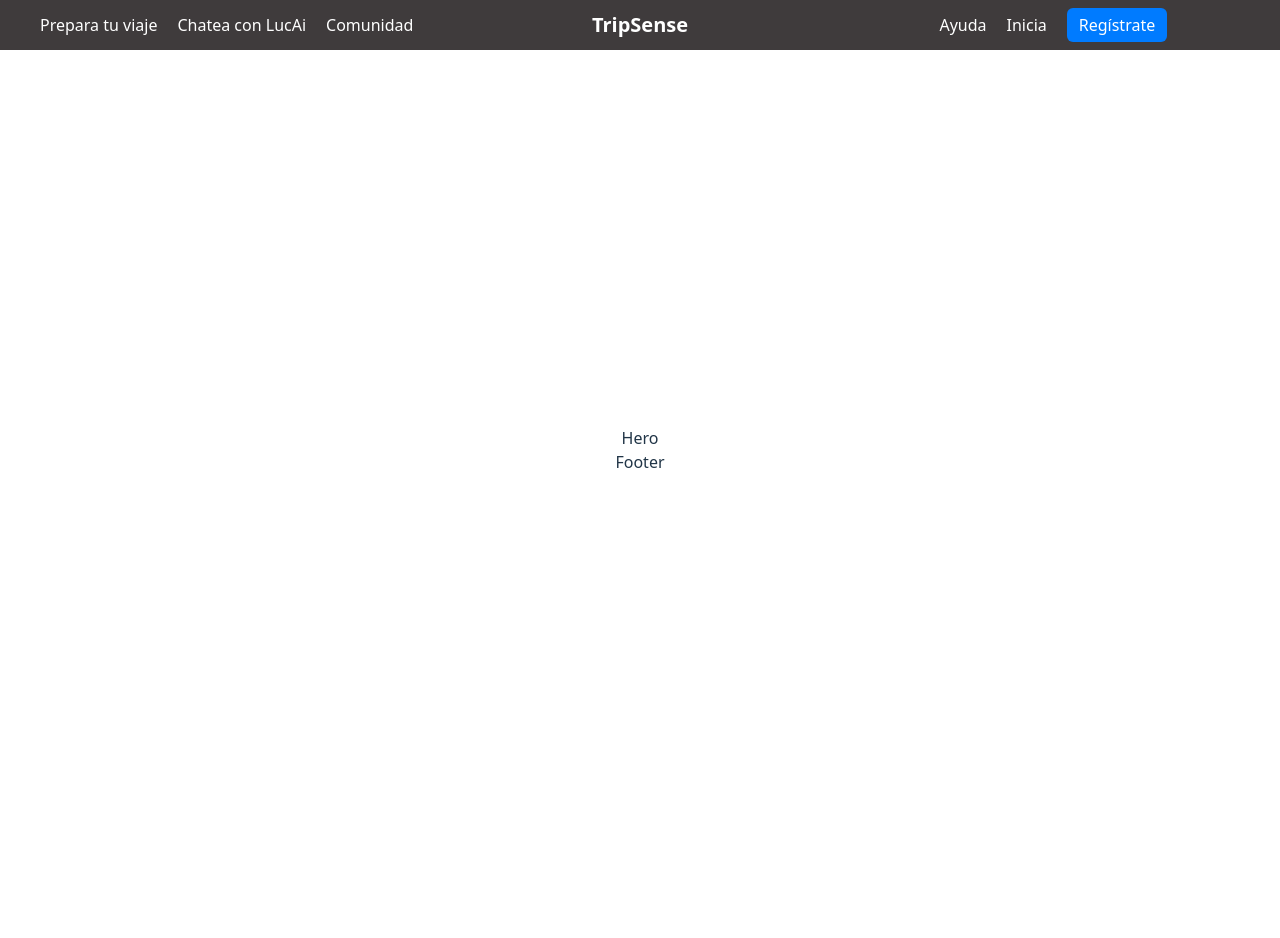
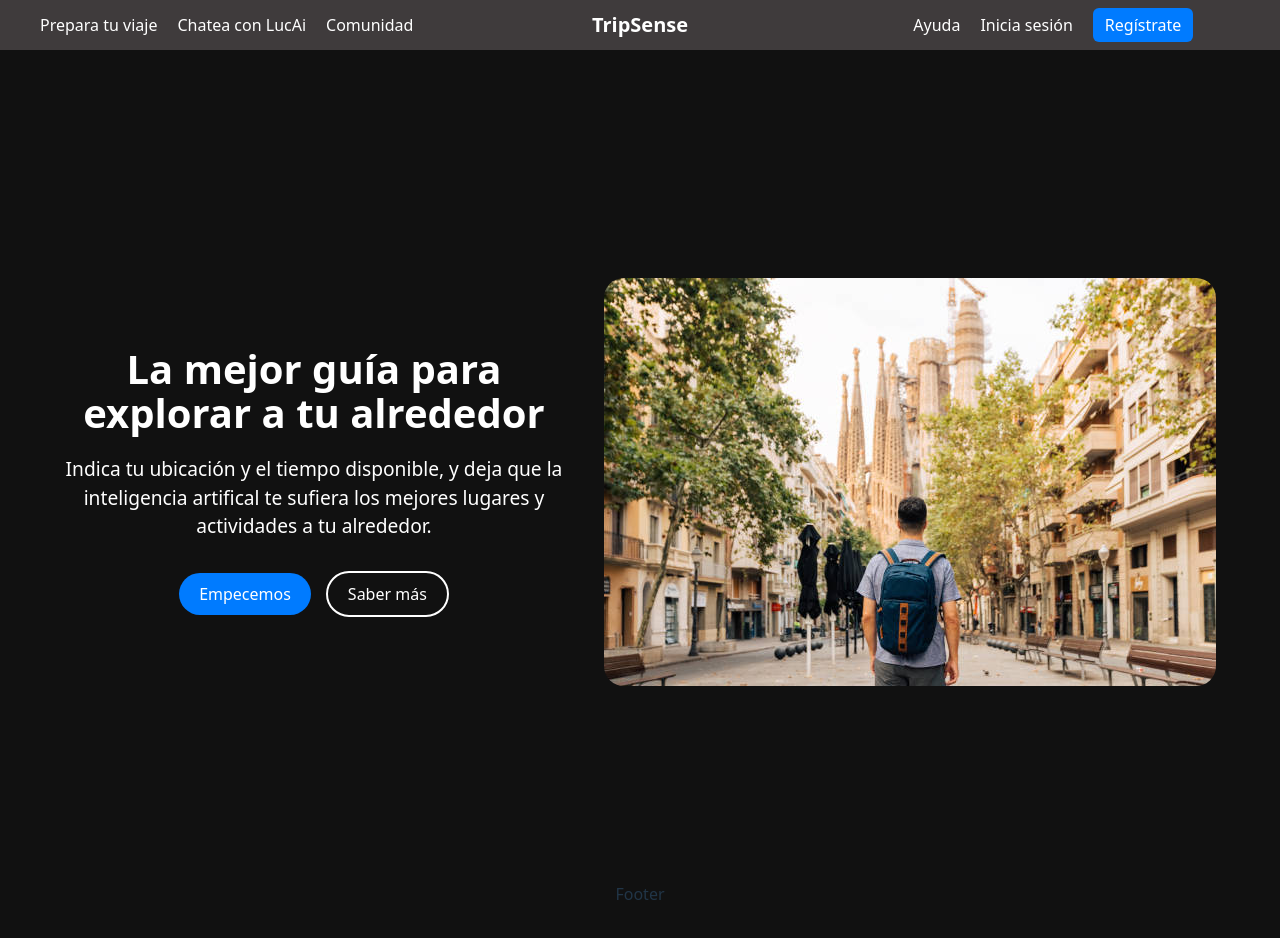
Before and after one commit to brunomoran/TripSense, a React (Vite) app in the folder frontend/: page / in a window 1280 px wide. Before the commit the page ends 850 px from the top, so only its background shows below. Built offline with nearby package versions, Linux system fonts and the light colour scheme.

Commit message:
add Hero component with background image and styling; update Header links for clarity

```diff
--- a/frontend/src/components/Header.tsx
+++ b/frontend/src/components/Header.tsx
@@ -38,7 +38,7 @@ const Header = () => {
                         <Link to="/">Ayuda</Link>
                     </div>
                     <div className="nav-item">
-                        <Link to="/">Inicia</Link>
+                        <Link to="/">Inicia sesión</Link>
                     </div>
                     <div className="nav-item">
                         <Link to="/">Regístrate</Link>
--- a/frontend/src/components/Hero.tsx
+++ b/frontend/src/components/Hero.tsx
@@ -1,7 +1,33 @@
+import "../styles/Hero.css"
+import heroImage from "../assets/gettyimages-1405609669-612x612.jpg"
 
 const Hero = () => {
     return (
-        <div>Hero</div>
+        <section className="hero">
+            <div className="hero-container">
+                {/*Texto del hero*/}
+                <div className="hero-text">
+                    <h1>La mejor guía para explorar a tu alrededor</h1>
+                    <p>
+                        Indica tu ubicación y el tiempo disponible, y deja que la
+                        inteligencia artifical te sufiera los mejores lugares y
+                        actividades a tu alrededor.
+                    </p>
+                    <div className="hero-buttons">
+                        <button className="btn-primary">Empecemos</button>
+                        <button className="btn-secondary">Saber más</button>
+                    </div>
+                </div>
+
+                {/*Imagen del hero*/}
+                <div className="hero-image">
+                    <img
+                        src={heroImage}
+                        alt="Hero"
+                    />
+                </div>
+            </div>
+        </section>
     )
 }
 
--- /dev/null
+++ b/frontend/src/styles/Hero.css
@@ -0,0 +1,119 @@
+* {
+    margin: 0;
+    padding: 0;
+    box-sizing: border-box;
+}
+
+html, body {
+    background-color: #111; /* Color de fondo del Hero */
+    width: 100%;
+    min-height: 100vh;
+    overflow-x: hidden;
+}
+
+.hero {
+    display: flex;
+    justify-content: center;
+    align-items: center;
+    background-color: #111;
+    padding: 80px 20px;
+    min-height: 100vh;
+    width: 100%;
+}
+
+.hero-container {
+    display: flex;
+    align-items: center;
+    justify-content: space-between;
+    width: 100%;
+    gap: 40px;
+}
+
+.hero-text {
+    flex: 1;
+    color: white;
+    max-width: 500px;
+}
+
+/* Texto */
+
+.hero-text h1 {
+    font-size: 2.5rem;
+    font-weight: bold;
+    margin-bottom: 20px;
+}
+
+.hero-text p {
+    font-size: 1.2rem;
+    margin-bottom: 30px;
+}
+
+/* Botones */
+
+.hero-buttons {
+    display: flex;
+    gap: 15px;
+    justify-content: center;
+    align-items: center;
+    margin-top: 20px;
+}
+
+.btn-primary {
+    background-color: #007bff;
+    color: white;
+    padding: 10px 20px;
+    font-size: 1rem;
+    border: none;
+    border-radius: 100px;
+    cursor: pointer;
+}
+
+.btn-primary:hover {
+    background-color: #0056b3;
+}
+
+.btn-secondary {
+    background-color: transparent;
+    color: white;
+    padding: 10px 20px;
+    font-size: 1rem;
+    border: 2px solid white;
+    border-radius: 100px;
+    cursor: pointer;
+}
+
+.btn-secondary:hover {
+    background-color: white;
+    color: black;
+}
+
+/* Imagen */
+
+.hero-image {
+    flex: 1;
+    display: flex;
+    justify-content: center;
+}
+
+.hero-image img {
+    max-width: 100%;
+    height: auto;
+    border-radius: 20px;
+}
+
+/* Responsive Design */
+
+@media (max-width: 900px) {
+    .hero-container {
+        flex-direction: column;
+        align-items: center;
+    }
+
+    .hero-buttons {
+        justify-content: center;
+    }
+
+    .hero-image {
+        max-width: 80%;
+    }
+}
```
Also changed, not shown: frontend/src/assets/gettyimages-1405609669-612x612.jpg (added).
